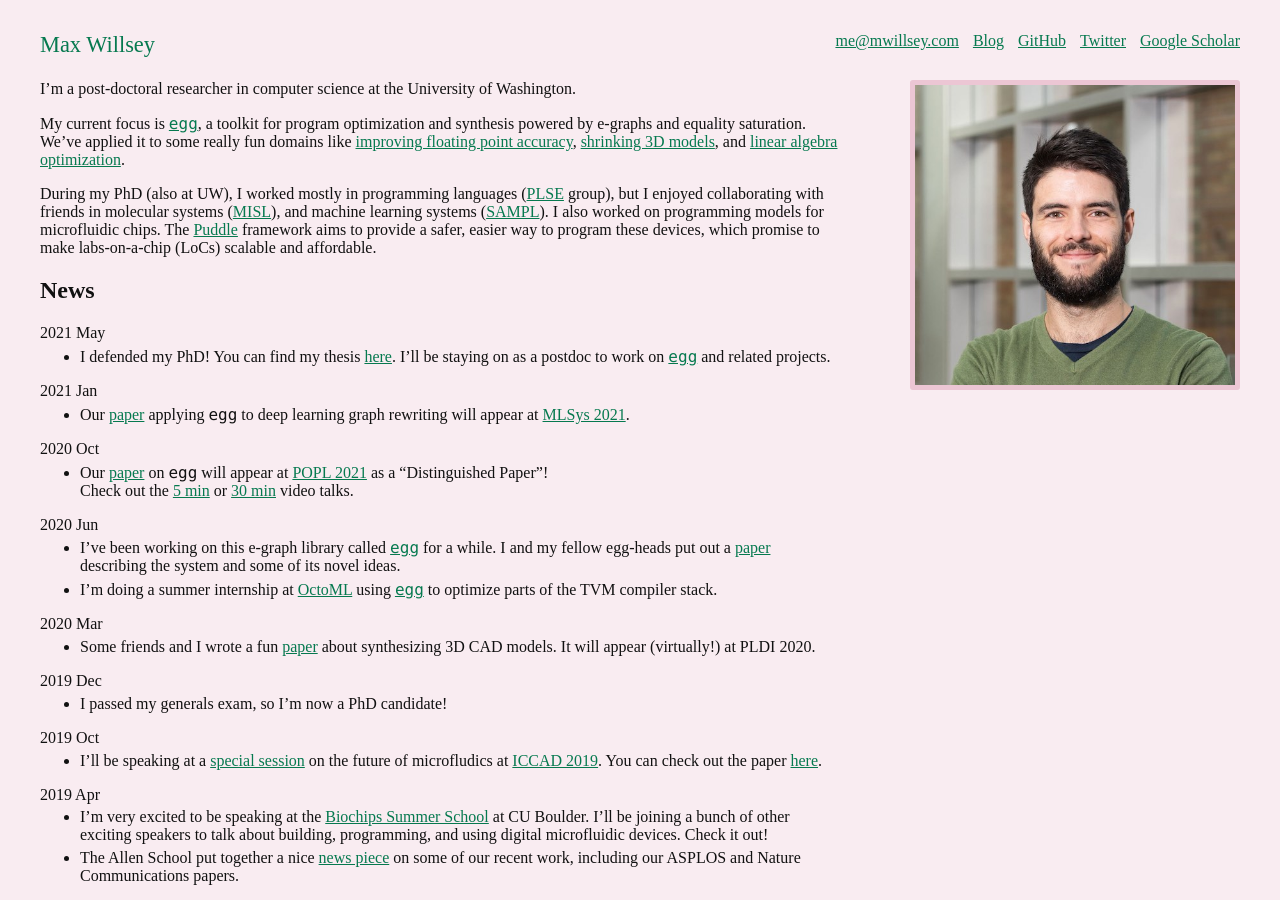
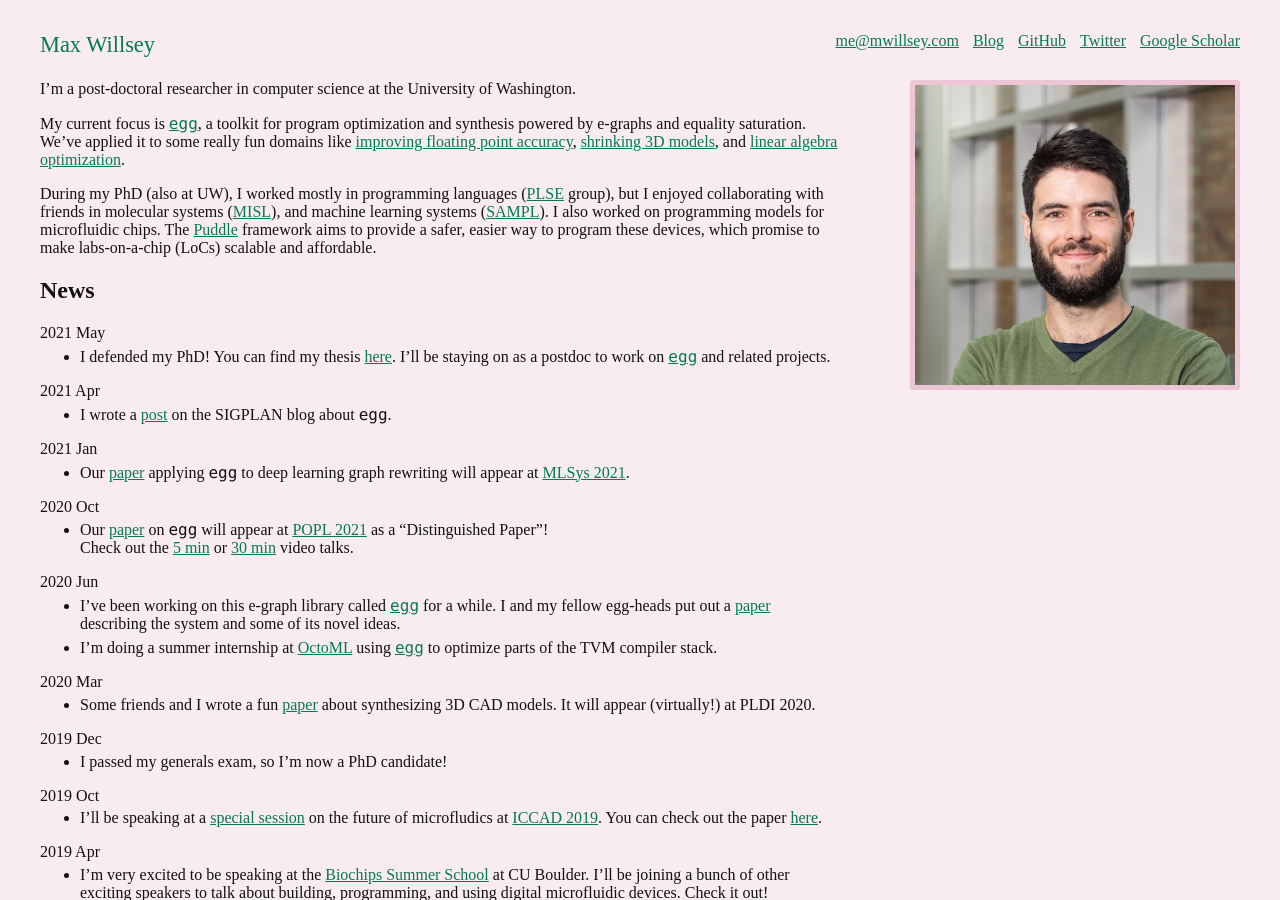
Before and after one commit to mwillsey/mwillsey.github.io, a Jekyll site: the page built from index.md, in a window 1280 px wide and 900 px high. Built offline with Jekyll 4.4.1, drawn with Linux system fonts in a browser that asks for light colours.

Commit message:
Add sigplan blog

```diff
--- a/index.md
+++ b/index.md
@@ -44,6 +44,9 @@ scalable and affordable.
 - 2021 May
   - I defended my PhD! You can find my thesis [here](//mwillsey.com/thesis/thesis.pdf).
     I'll be staying on as a postdoc to work on [`egg`] and related projects.
+- 2021 Apr
+  - I wrote a [post](https://blog.sigplan.org/2021/04/06/equality-saturation-with-egg/)
+    on the SIGPLAN blog about `egg`.
 - 2021 Jan
   - Our [paper](/papers/tensat) applying `egg` to deep learning graph rewriting
     will appear at [MLSys 2021](https://mlsys.org/Conferences/2021).
```
